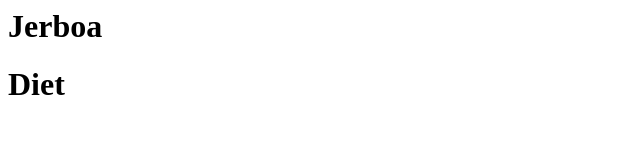
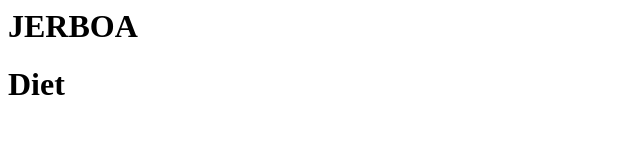
Before and after one commit to agnieszkalelakowska/Jerboa, a plain HTML site: page index.html in a window 1280 px wide. Shown: the full height of the page, 0-640 px from the left. Drawn offline with Linux system fonts and the light colour scheme.

Commit message:
Reproduction

```diff
--- a/index.html
+++ b/index.html
@@ -1,2 +1,2 @@
-<h1>Jerboa</h1>
+<h1>JERBOA</h1>
 <h1>Diet</h1>
```
